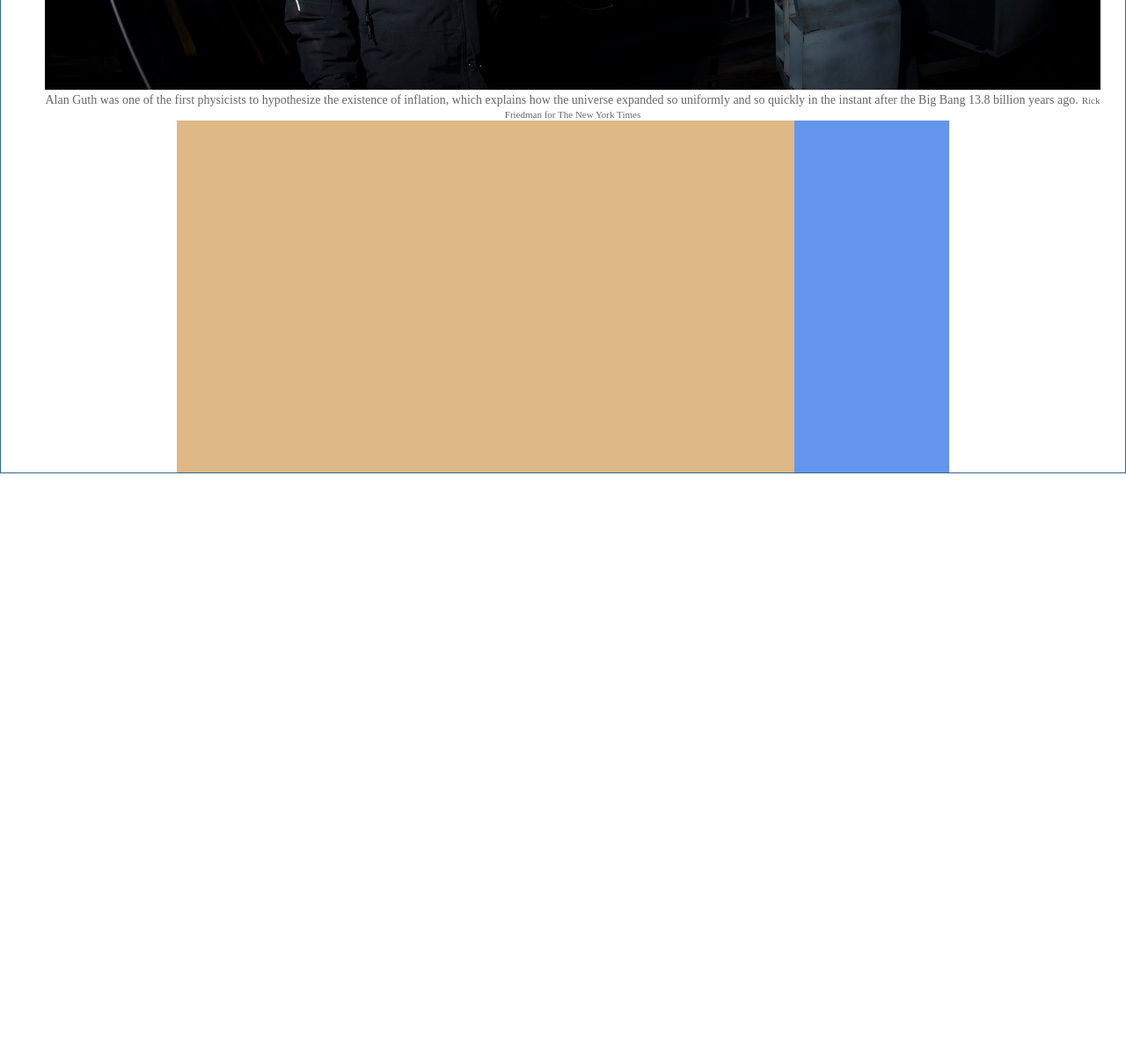
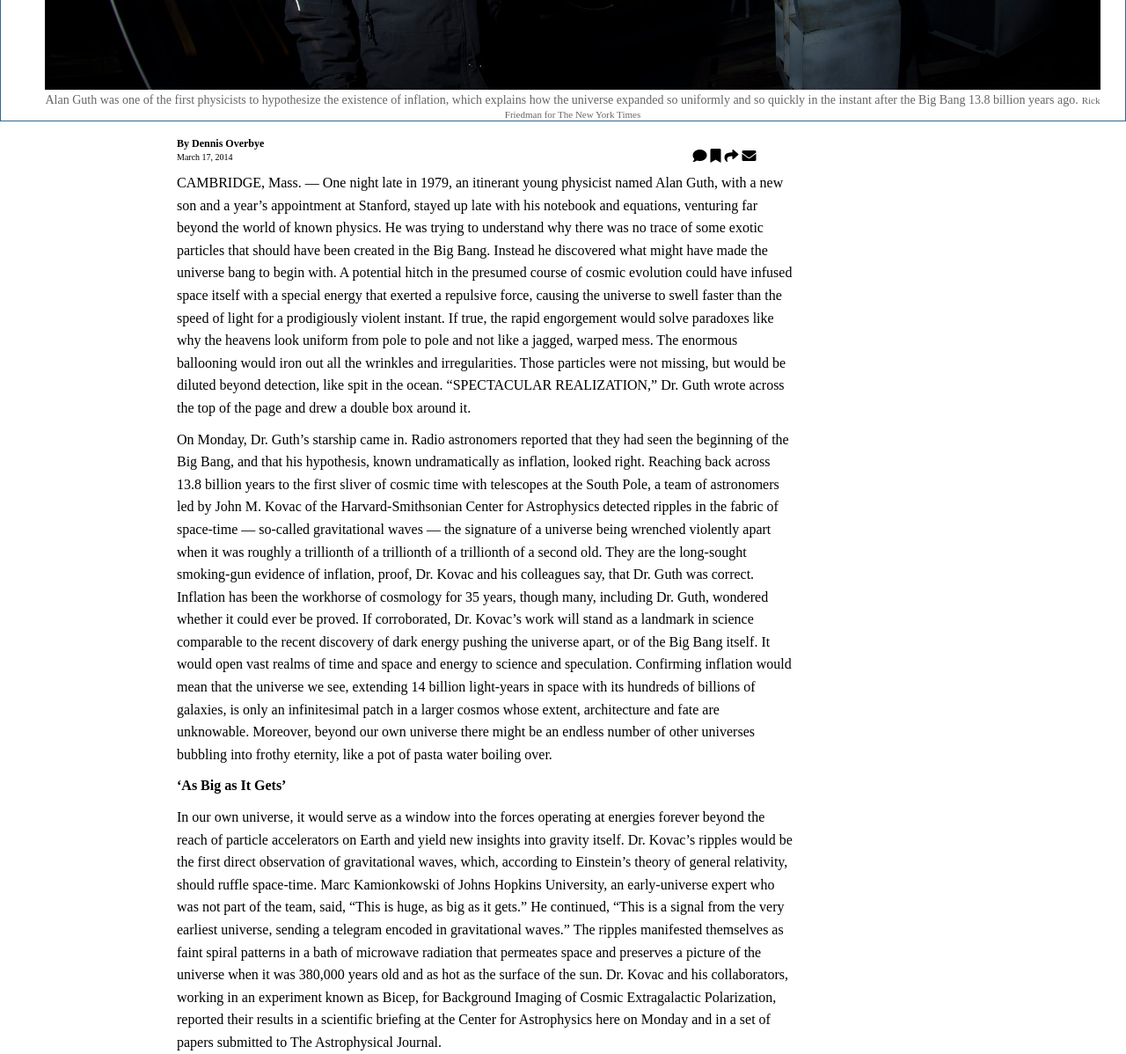
Before and after one commit to Elbie-em/New_York_Times_article_page_clone, a plain HTML site: page index.html in a window 1280 px wide. Shown: the part 780-1978 px from the top of the page at 88% size. Before the commit the page ends 1318 px from the top, so only its background shows below. Drawn offline with Linux system fonts and the light colour scheme.

Commit message:
added content to article section

```diff
--- a/css/styles.css
+++ b/css/styles.css
@@ -3,23 +3,18 @@ body {
 }
 
 article{
-    height: 400px;
     width: 100%;
-    background-color: aquamarine;
 }
 
 .article_text{
+    padding-top:20px;
     float: left;
     width: 80%;
-    height: 400px;
-    background-color: burlywood;
 }
 
 aside{
     float: right;
     width: 20%;
-    height: 400px;
-    background-color: cornflowerblue;
 }
 
 main{
@@ -83,6 +78,7 @@ nav {
   margin-top: 10px;
 }
 
+
 .nav_logo{
   height: 33px;
   width: auto;
@@ -121,3 +117,30 @@ nav {
 .photo_author{
     font-size: 11px;
 }
+
+.author_name{
+    text-align: left;
+    font-size: 12px;
+    font-weight: bold;
+}
+
+.date{
+    float: left;
+    font-size: 10px;
+    margin-top: 5px;
+}
+
+.icon_position{
+    float: right;
+    margin-right: 4px;
+}
+
+.main_body_text{
+    margin-top: 10px;
+    text-align: left;
+    line-height: 1.6em;
+}
+
+.text_bold{
+    font-weight: 700;
+}
--- a/index.html
+++ b/index.html
@@ -15,7 +15,7 @@
             <div class="nav_left">
               <i class="fas fa-bars nav_margin_a"></i>
               <i class="fas fa-search nav_margin_a"></i>
-              <strong class="nav_link nav_margin_a">SPACE AND COSMOS</strong>
+              <strong class="nav_link nav_margin_a text_bold">SPACE AND COSMOS</strong>
             </div>
             <div class="nav_center">
                 <img src="assets/newyork_times_logo.png" class="nav_logo" alt="newyork_times_logo">
@@ -39,11 +39,53 @@
         </section>
 
         <article>
-            <div class="article_text"></div>
+            <div class="article_text">
+
+                <div class="author_name">By Dennis Overbye</div>
+                <div class="article_date_and_social_icons">
+
+                    <span class="date">March 17, 2014</span>
+                    <i class="fas fa-facebook icon_position"></i>
+                    <i class="fas fa-twitter icon_position"></i>
+                    <i class="fas fa-envelope icon_position"></i>
+                    <i class="fas fa-share icon_position"></i>
+                    <i class="fas fa-bookmark icon_position"></i>
+                    <i class="fas fa-comment icon_position"></i>
+
+                </div>
+                <div style="clear: both;"></div>
+                <div>
+                    <p class="main_body_text">CAMBRIDGE, Mass. — One night late in 1979, an itinerant young physicist named Alan Guth, with a new son and a year’s appointment at Stanford,
+                        stayed up late with his notebook and equations, venturing far beyond the world of known physics.
+                        He was trying to understand why there was no trace of some exotic particles that should have been created in the Big Bang. Instead he discovered what might have made the universe bang to begin with. A potential hitch in the presumed course of cosmic evolution could have infused space itself with a special
+                        energy that exerted a repulsive force, causing the universe to swell faster than the speed of light for a prodigiously violent instant.
+                        If true, the rapid engorgement would solve paradoxes like why the heavens look uniform from pole to pole and not like a jagged, warped mess. The enormous ballooning would iron out all the wrinkles and irregularities.
+                        Those particles were not missing, but would be diluted beyond detection, like spit in the ocean.
+                        “SPECTACULAR REALIZATION,” Dr. Guth wrote across the top of the page and drew a double box around it.
+                    </p>
+                    <p class="main_body_text">
+                        On Monday, Dr. Guth’s starship came in. Radio astronomers reported that they had seen the beginning of the Big Bang, and that his hypothesis, known undramatically as inflation, looked right.
+Reaching back across 13.8 billion years to the first sliver of cosmic time with telescopes at the South Pole, a team of astronomers led by John M. Kovac of the Harvard-Smithsonian Center for Astrophysics detected ripples in the fabric of space-time — so-called gravitational waves — the signature of a universe being wrenched violently apart when it was roughly a trillionth of a trillionth of a trillionth of a second old. They are the long-sought smoking-gun evidence of inflation, proof, Dr. Kovac and his colleagues say, that Dr. Guth was correct.
+Inflation has been the workhorse of cosmology for 35 years, though many, including Dr. Guth, wondered whether it could ever be proved.
+If corroborated, Dr. Kovac’s work will stand as a landmark in science comparable to the recent discovery of dark energy pushing the universe apart, or of the Big Bang itself. It would open vast realms of time and space and energy to science and speculation.
+Confirming inflation would mean that the universe we see, extending 14 billion light-years in space with its hundreds of billions of galaxies, is only an infinitesimal patch in a larger cosmos whose extent, architecture and fate are unknowable. Moreover, beyond our own universe there might be an endless number of other universes bubbling into frothy eternity, like a pot of pasta water boiling over.
+                    </p>
+                    <p class="main_body_text text_bold"> <strong>‘As Big as It Gets’</strong></p>
+                    <p class="main_body_text">
+In our own universe, it would serve as a window into the forces operating at energies forever beyond the reach of particle accelerators on Earth and yield new insights into gravity itself. Dr. Kovac’s ripples would be the first direct observation of gravitational waves, which, according to Einstein’s theory of general relativity, should ruffle space-time.
+Marc Kamionkowski of Johns Hopkins University, an early-universe expert who was not part of the team, said, “This is huge, as big as it gets.”
+He continued, “This is a signal from the very earliest universe, sending a telegram encoded in gravitational waves.”
+The ripples manifested themselves as faint spiral patterns in a bath of microwave radiation that permeates space and preserves a picture of the universe when it was 380,000 years old and as hot as the surface of the sun.
+Dr. Kovac and his collaborators, working in an experiment known as Bicep, for Background Imaging of Cosmic Extragalactic Polarization, reported their results in a scientific briefing at the Center for Astrophysics here on Monday and in a set of papers submitted to The Astrophysical Journal.
+                    </p>
+                </div>
+
+            </div>
             <aside></aside>
         </article>
 
     </main>
+
     <footer></footer>
 </body>
 </html>
```
